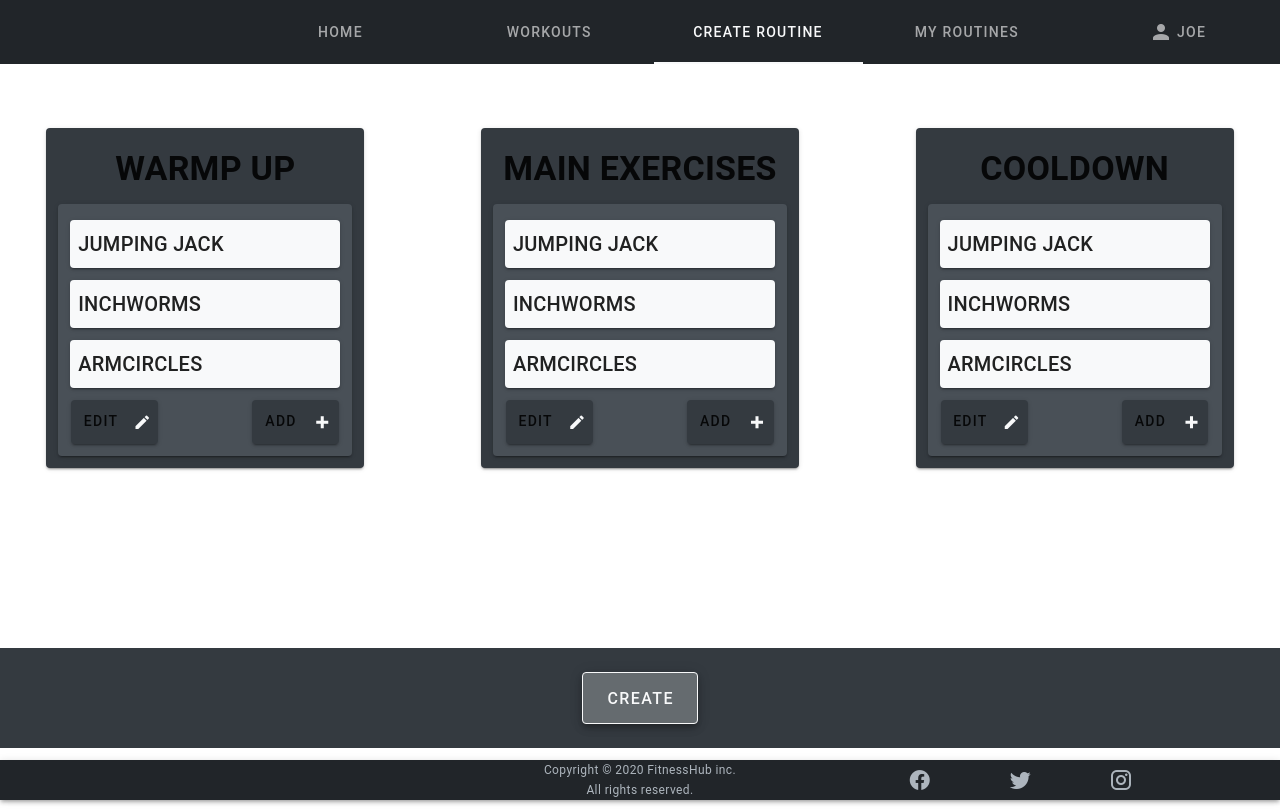
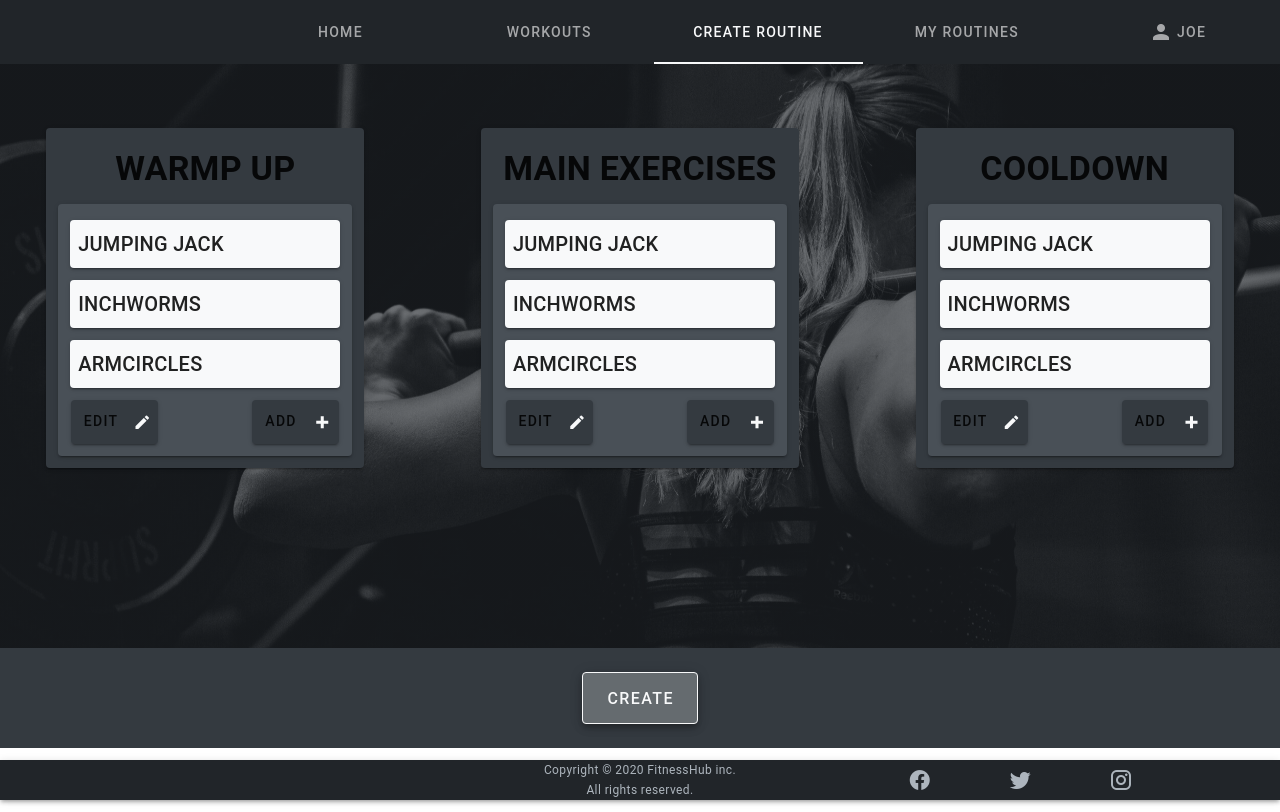
Before and after one commit to FrBernad/FitnessHub, a Vue app in the folder fitness-hub-app/: page /userHome/createRoutine in a window 1280 px wide. Built offline with nearby package versions, Linux system fonts and the light colour scheme.

Commit message:
Added bg to create routine

```diff
--- a/fitness-hub-app/src/views/CreateRoutine.vue
+++ b/fitness-hub-app/src/views/CreateRoutine.vue
@@ -30,10 +30,19 @@
         sections: ["WARMP UP", "MAIN EXERCISES", "COOLDOWN"]
       }
     },
-    }
+  }
 </script>
 
 <style scoped>
+  .bg {
+    height: 100%;
+    background: linear-gradient(
+      rgba(33, 37, 41, 0.65),
+      rgba(33, 37, 41, 0.65)
+    ), url("../assets/imgs/createRoutineBG.jpg") no-repeat center;
+    background-size: cover;
+  }
+
   .bgColor {
     background-color: rgb(52, 58, 64);
   }
```
Also changed, not shown: fitness-hub-app/src/assets/imgs/createRoutineBG.jpg (added).
